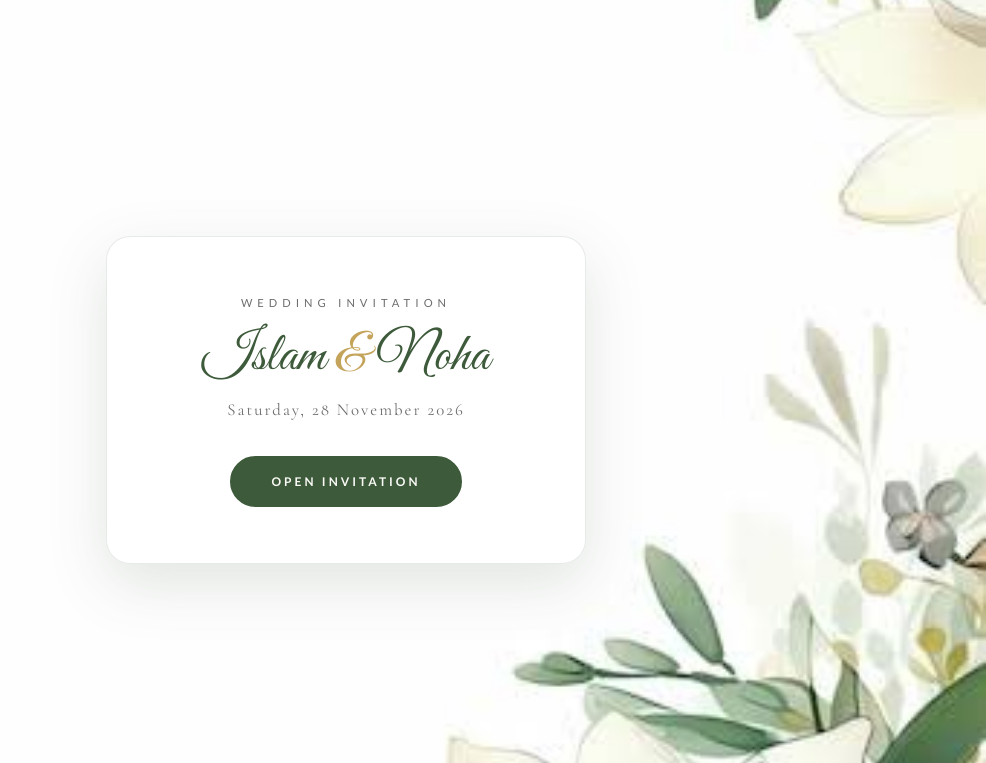
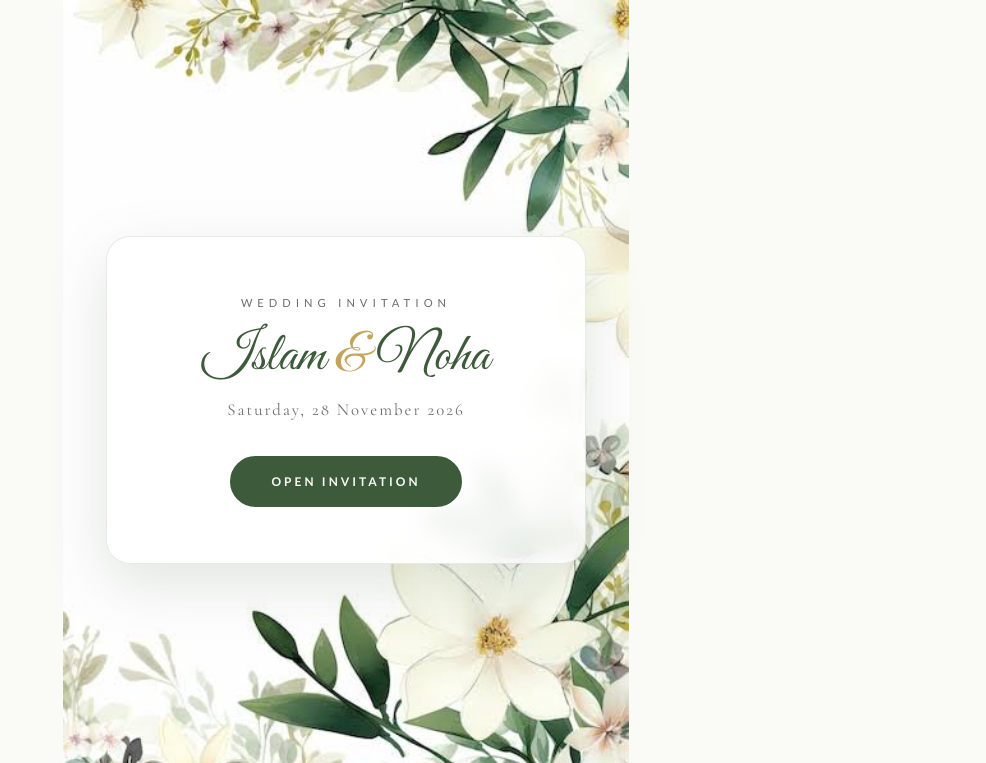
Before and after one commit to Maryammahmou-d/IslamXNoha, a plain HTML site: page index.html in a window 1280 px wide. Shown: the top 763 px of the page, without its empty margins (294-1280 px from the left). Drawn offline with nearby package versions, Linux system fonts and the light colour scheme.

Commit message:
Make petals bigger and more visible, fix splash background for wide screens

```diff
--- a/script.js
+++ b/script.js
@@ -138,24 +138,25 @@ function initFlowers() {
     if (!container) return;
 
     const colors = [
-        'rgba(168, 196, 155, 0.4)',
-        'rgba(122, 155, 106, 0.3)',
-        'rgba(196, 214, 184, 0.35)',
-        'rgba(107, 142, 94, 0.25)',
-        'rgba(249, 241, 200, 0.4)',
-        'rgba(232, 213, 195, 0.35)',
+        'rgba(168, 196, 155, 0.7)',
+        'rgba(122, 155, 106, 0.6)',
+        'rgba(196, 214, 184, 0.65)',
+        'rgba(107, 142, 94, 0.5)',
+        'rgba(249, 241, 200, 0.7)',
+        'rgba(232, 213, 195, 0.65)',
+        'rgba(61, 90, 58, 0.3)',
     ];
 
-    const count = 25;
+    const count = 45;
 
     for (let i = 0; i < count; i++) {
         const petal = document.createElement('div');
         petal.classList.add('petal');
 
-        const size = Math.random() * 12 + 6;
+        const size = Math.random() * 18 + 8;
         const left = Math.random() * 100;
-        const duration = Math.random() * 15 + 15;
-        const delay = Math.random() * 20;
+        const duration = Math.random() * 18 + 12;
+        const delay = Math.random() * 15;
         const color = colors[Math.floor(Math.random() * colors.length)];
 
         petal.style.width = size + 'px';
--- a/style.css
+++ b/style.css
@@ -51,17 +51,17 @@ body {
 @keyframes floatPetal {
     0% {
         opacity: 0;
-        transform: translateY(100vh) rotate(0deg) scale(0.5);
+        transform: translateY(100vh) rotate(0deg) scale(0.6);
     }
     10% {
-        opacity: 0.6;
+        opacity: 0.85;
     }
     90% {
-        opacity: 0.6;
+        opacity: 0.85;
     }
     100% {
         opacity: 0;
-        transform: translateY(-10vh) rotate(360deg) scale(1);
+        transform: translateY(-10vh) rotate(360deg) scale(1.2);
     }
 }
 
@@ -73,8 +73,11 @@ body {
     display: flex;
     align-items: center;
     justify-content: center;
-    background: url('design 2.jpg') center / contain no-repeat var(--cream);
-    background-size: cover;
+    background-color: var(--cream);
+    background-image: url('design 2.jpg');
+    background-position: center center;
+    background-repeat: no-repeat;
+    background-size: contain;
     transition: opacity 0.8s ease, visibility 0.8s;
 }
 
```
Also changed, not shown: 3 other files.
